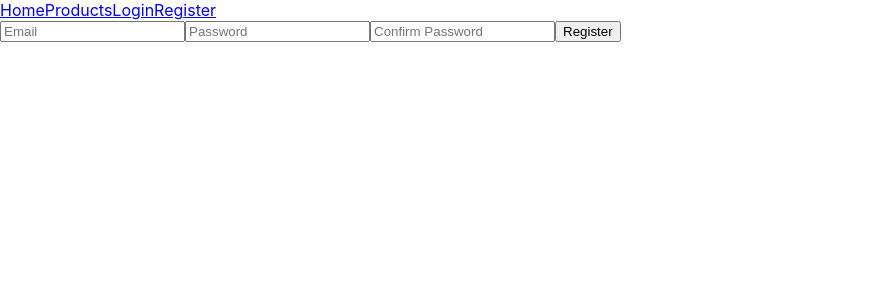
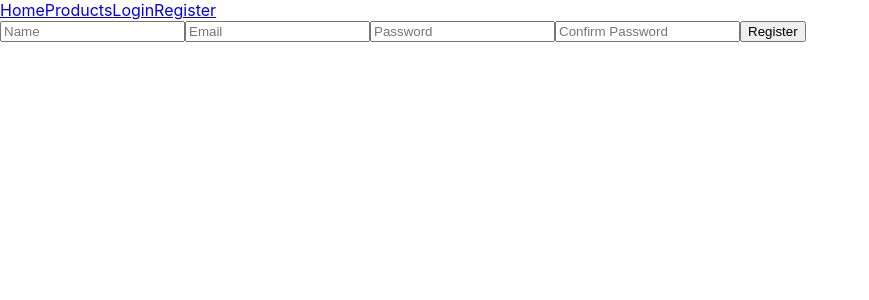
Before and after one commit to jorneycr/MyFarmacia-UNED, a React (Create React App) app in the folder myfarmacia-frontend/: page /register in a window 1280 px wide. Shown: the top 300 px of the page, without its empty margins (0-869 px from the left). Built offline with nearby package versions, Linux system fonts and the light colour scheme.

Commit message:
added some change to save the user

```diff
--- a/myfarmacia-frontend/src/pages/Register.js
+++ b/myfarmacia-frontend/src/pages/Register.js
@@ -4,6 +4,7 @@ import React, { useState } from 'react';
 import { registerUser } from '../api/userApi';
 
 const Register = () => {
+    const [name, setName] = useState('');
     const [email, setEmail] = useState('');
     const [password, setPassword] = useState('');
     const [confirmPassword, setConfirmPassword] = useState('');
@@ -20,7 +21,7 @@ const Register = () => {
         }
 
         try {
-            const response = await registerUser({ email, password });
+            const response = await registerUser({ name, email, password });
             setSuccessMessage("Registro exitoso. Por favor, inicia sesión.");
             setError('');
         } catch (err) {
@@ -30,6 +31,13 @@ const Register = () => {
 
     return (
         <form onSubmit={handleSubmit}>
+            <input
+                type="name"
+                placeholder="Name"
+                value={name}
+                onChange={(e) => setName(e.target.value)}
+                required
+            />
             <input
                 type="email"
                 placeholder="Email"
```
